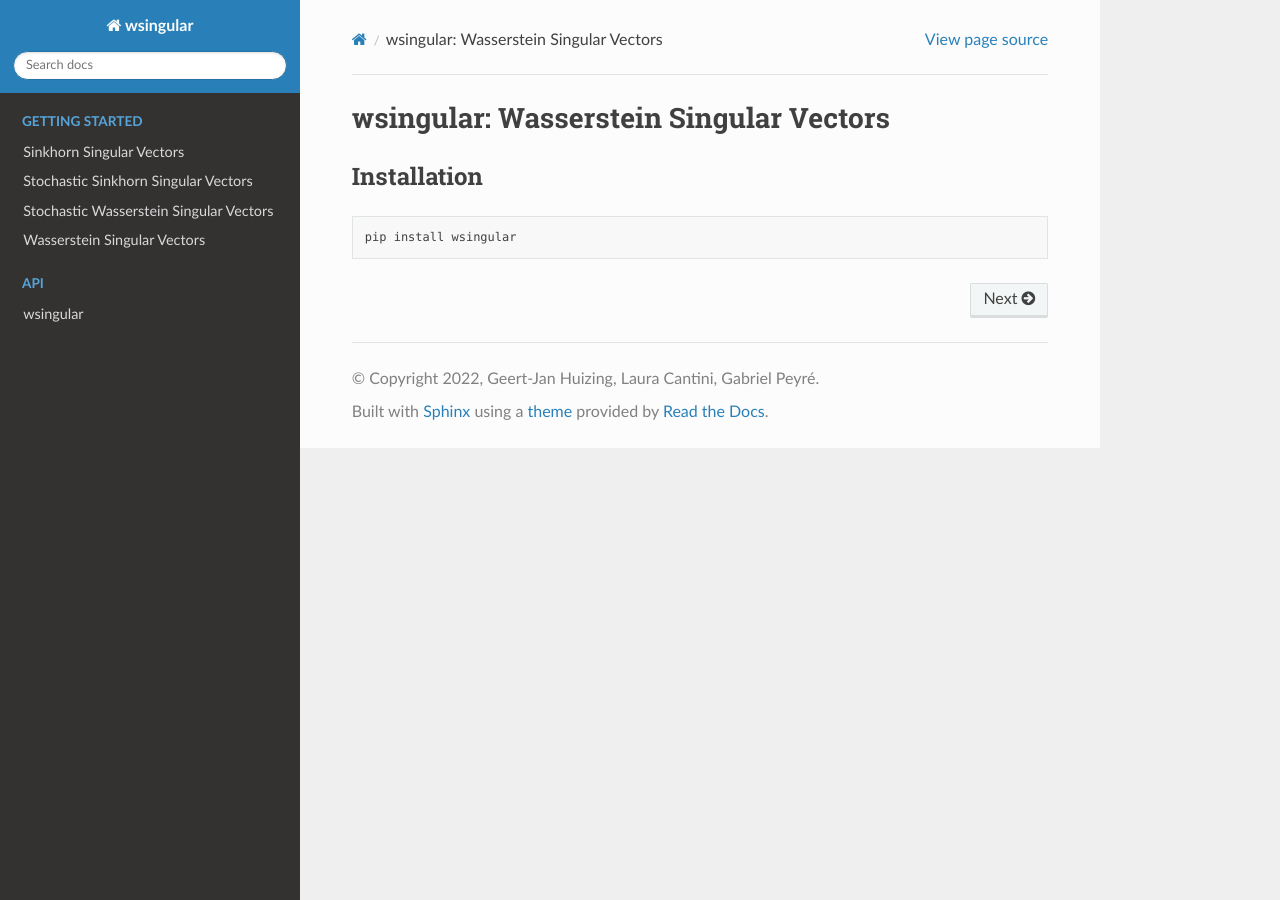
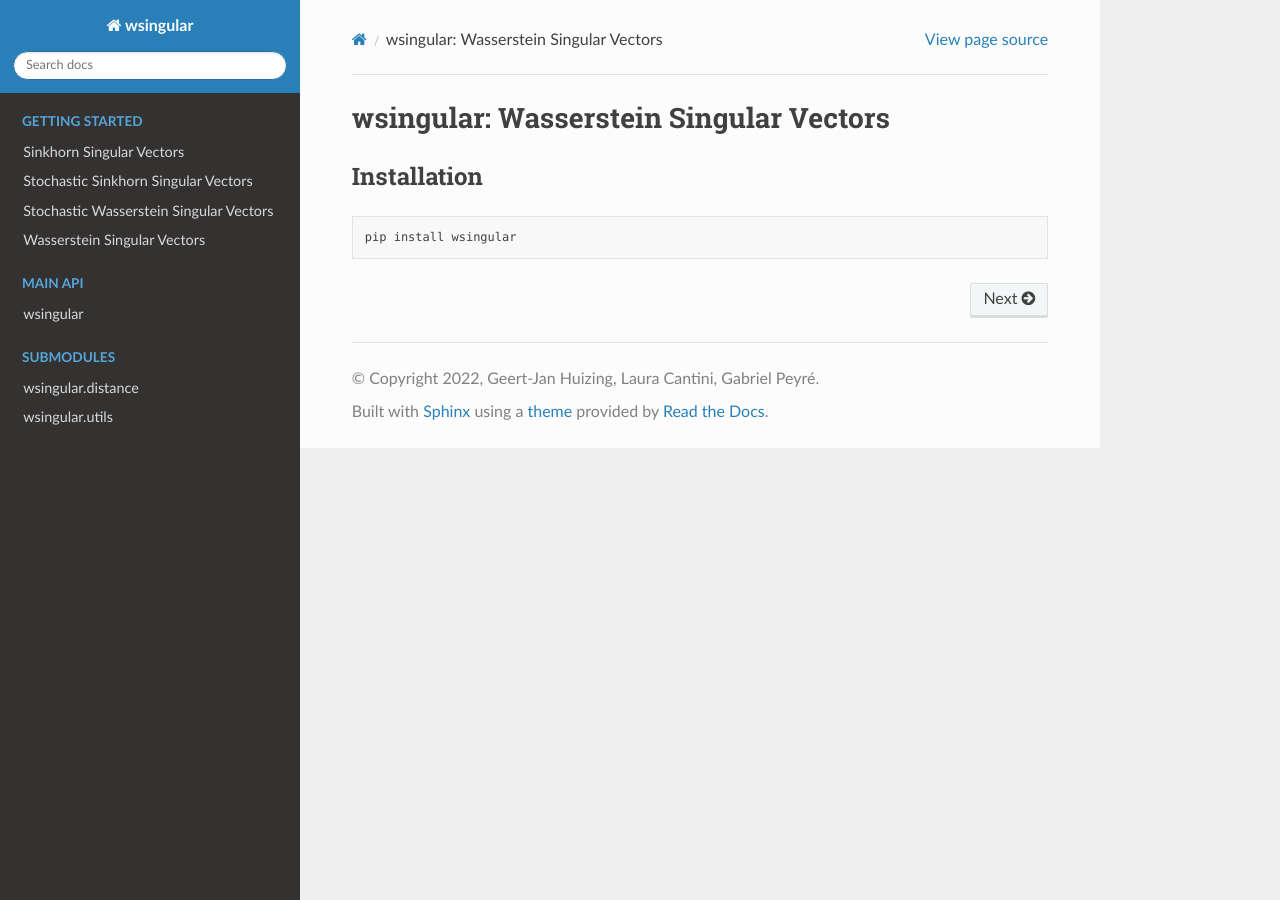
Before and after one commit to CSDUlm/wsingular, a Sphinx documentation site: the page built from docs/index.rst, in a window 1280 px wide. Built offline with Sphinx 7.4.7 and the Read the Docs theme 2.0.0, drawn with Linux system fonts in a browser that asks for light colours.

Commit message:
submodules in docs

```diff
--- a/docs/conf.py
+++ b/docs/conf.py
@@ -12,16 +12,17 @@
 #
 import os
 import sys
+
 # sys.path.insert(0, os.path.abspath('..'))
-sys.path.append(os.path.abspath(
-    os.path.join(__file__, "../../")
-))
+sys.path.append(os.path.abspath(os.path.join(__file__, "../../")))
+
+autodoc_mock_imports = ["distance", "utils"]
 
 # -- Project information -----------------------------------------------------
 
-project = 'wsingular'
-copyright = '2022, Geert-Jan Huizing, Laura Cantini, Gabriel Peyré'
-author = 'Geert-Jan Huizing, Laura Cantini, Gabriel Peyré'
+project = "wsingular"
+copyright = "2022, Geert-Jan Huizing, Laura Cantini, Gabriel Peyré"
+author = "Geert-Jan Huizing, Laura Cantini, Gabriel Peyré"
 
 
 # -- General configuration ---------------------------------------------------
@@ -29,19 +30,15 @@ author = 'Geert-Jan Huizing, Laura Cantini, Gabriel Peyré'
 # Add any Sphinx extension module names here, as strings. They can be
 # extensions coming with Sphinx (named 'sphinx.ext.*') or your custom
 # ones.
-extensions = [
-    'sphinx.ext.autodoc',
-    'sphinx.ext.napoleon',
-    'nbsphinx'
-]
+extensions = ["sphinx.ext.autodoc", "sphinx.ext.napoleon", "nbsphinx"]
 
 # Add any paths that contain templates here, relative to this directory.
-templates_path = ['_templates']
+templates_path = ["_templates"]
 
 # List of patterns, relative to source directory, that match files and
 # directories to ignore when looking for source files.
 # This pattern also affects html_static_path and html_extra_path.
-exclude_patterns = ['_build', 'Thumbs.db', '.DS_Store']
+exclude_patterns = ["_build", "Thumbs.db", ".DS_Store"]
 
 
 # -- Options for HTML output -------------------------------------------------
@@ -49,9 +46,9 @@ exclude_patterns = ['_build', 'Thumbs.db', '.DS_Store']
 # The theme to use for HTML and HTML Help pages.  See the documentation for
 # a list of builtin themes.
 #
-html_theme = 'sphinx_rtd_theme'
+html_theme = "sphinx_rtd_theme"
 
 # Add any paths that contain custom static files (such as style sheets) here,
 # relative to this directory. They are copied after the builtin static files,
 # so a file named "default.css" will overwrite the builtin "default.css".
-html_static_path = ['_static']
+html_static_path = ["_static"]
--- a/docs/index.rst
+++ b/docs/index.rst
@@ -12,9 +12,17 @@ wsingular: Wasserstein Singular Vectors
 .. toctree::
    :hidden:
    :maxdepth: 3
-   :caption: API
+   :caption: Main API
 
    wsingular
+
+.. toctree::
+   :hidden:
+   :maxdepth: 3
+   :caption: Submodules
+
+   wsingular.distance
+   wsingular.utils
 
 Installation
 ------------
```
Also changed, not shown: docs/wsingular.distance.rst (added, +7 -0 lines), docs/wsingular.utils.rst (added, +7 -0 lines).
